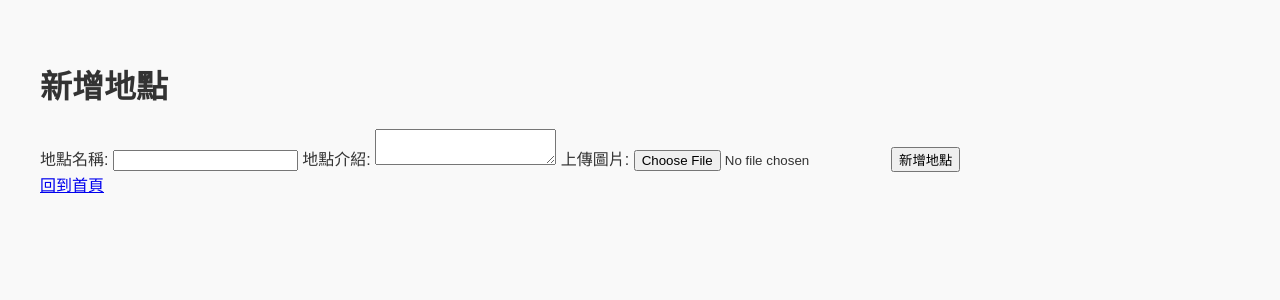
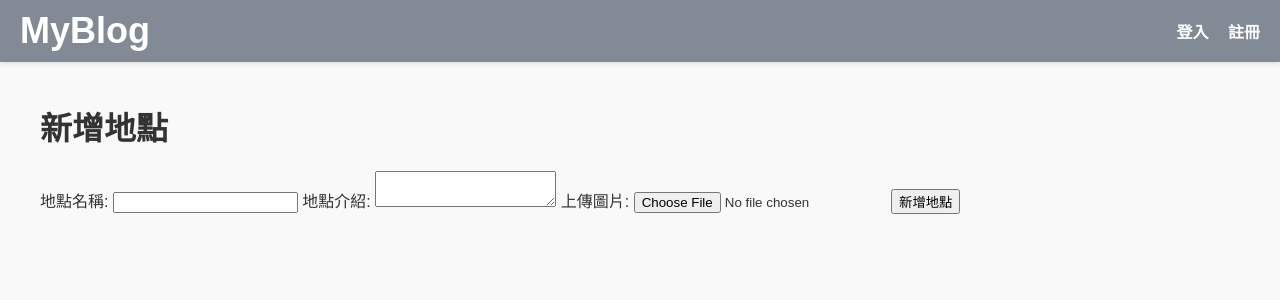
Before and after one commit to Hance08/cloudApp, a Flask app: page /add in a window 1280 px wide. Shown: the top 300 px of the page. Run offline with Flask 3, Linux system fonts and the light colour scheme.

Commit message:
update header

```diff
--- a/static/css/styles.css
+++ b/static/css/styles.css
@@ -10,24 +10,57 @@ body {
 
 .container {
     max-width: 1200px;
-    margin: 20px auto;
+    margin: 0 auto;
     padding: 20px;
 }
 
 .header-container {
-    text-align: center;
-    margin-bottom: 30px;
+    display: flex;
+    justify-content: space-between;
+    align-items: center;
+    padding: 10px 20px;
+    background-color: #828b95;
+    color: white;
+    position: sticky;
+    top: 0;
+    z-index: 1000;
+    box-shadow: 0 2px 5px rgba(0, 0, 0, 0.1);
 }
 
-.header-container h1 {
-    font-size: 2.5em;
-    color: #007bff;
+.header-title {
+    font-size: 1.5em;
+    margin: 0;
+    font-weight: bold;
+}
+
+.header-title a {
+    font-size: 1.5em;
+    color: white;
+    font-weight: bold;
+    text-decoration: none;
+}
+
+/* .header-title a:hover{
+    text-decoration: underline;
+} */
+
+.header-links a {
+    color: white;
+    text-decoration: none;
+    font-weight: bold;
+    margin-left: 15px;
+    font-size: 1em;
+}
+
+.header-links a:hover {
+    text-decoration: underline;
 }
 
 .card-grid {
     display: grid;
     grid-template-columns: repeat(auto-fit, minmax(300px, 1fr));
     gap: 20px;
+    margin-top: 20px;
 }
 
 .card {
--- a/templates/add_location.html
+++ b/templates/add_location.html
@@ -7,6 +7,20 @@
     <link rel="stylesheet" href="{{ url_for('static', filename='css/styles.css') }}">
 </head>
 <body>
+    <div class="header-container">
+        <div class="header-title">
+            <a href="{{ url_for('index') }}">MyBlog</a>
+        </div>
+        <div class="header-links">
+            {% if current_user.is_authenticated %}
+                <span>歡迎, {{ current_user.username }}!</span>
+                <a href="{{ url_for('logout') }}">登出</a>
+            {% else %}
+                <a href="{{ url_for('login') }}">登入</a>
+                <a href="{{ url_for('register') }}">註冊</a>
+            {% endif %}
+        </div>
+    </div>
     <div class="container">
         <h1>新增地點</h1>
         <form action="{{ url_for('add_location') }}" method="POST" enctype="multipart/form-data">
@@ -21,7 +35,6 @@
 
             <button type="submit" class="btn">新增地點</button>
         </form>
-        <a href="{{ url_for('index') }}" class="btn">回到首頁</a>
     </div>
 </body>
 </html>
```
Also changed, not shown: templates/index.html (+7 -4 lines).
